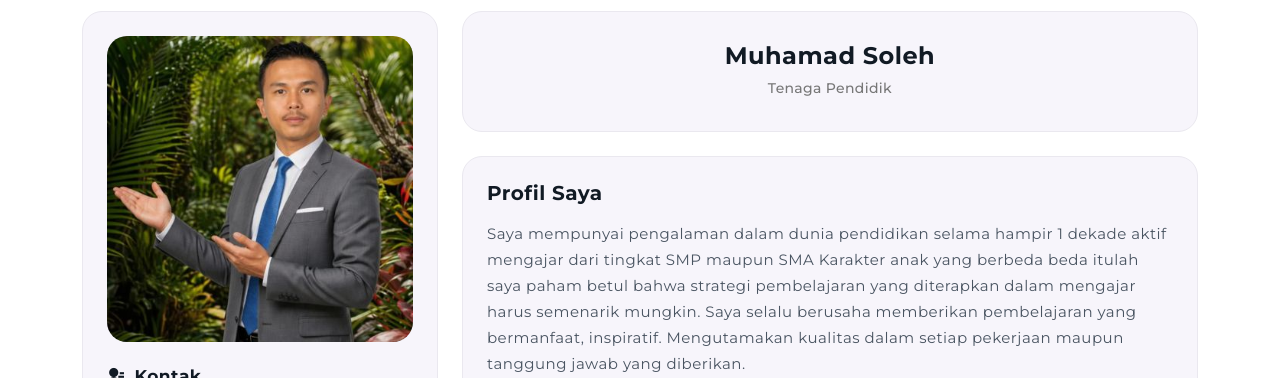
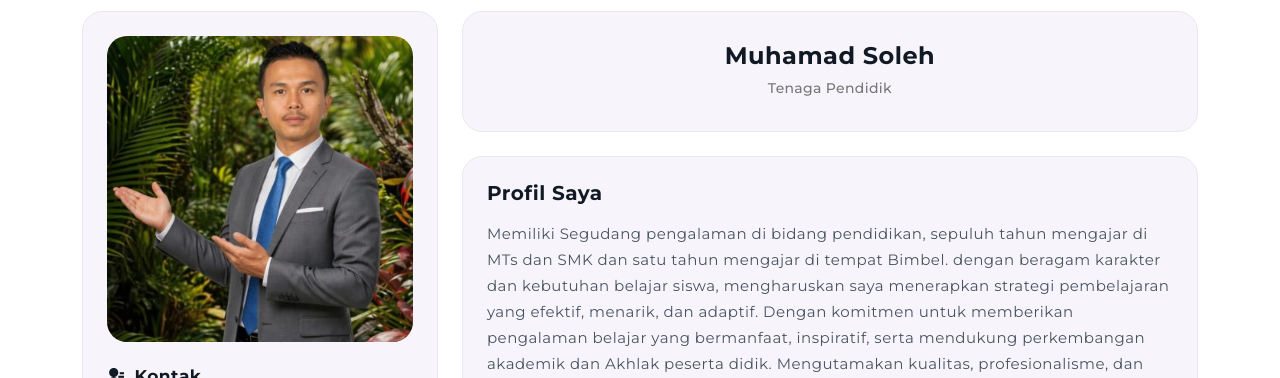
Before and after one commit to solehudinbaik90/portofolio2, a plain HTML site: page resume.html in a window 1280 px wide. Shown: the part 422-800 px from the top of the page. Drawn offline with Linux system fonts and the light colour scheme.

Commit message:
Update resume.html

```diff
--- a/resume.html
+++ b/resume.html
@@ -226,9 +226,9 @@
                                 <div class="inner-title mb-[16px]">
                                     <h5 class="text-[20px] font-bold mb-[0] text-[#111a24] tracking-[0.03rem] leading-[1.2] font-montserrat max-[991px]:text-[18px]">Profil Saya</h5>
                                 </div>
-                                <p class="text-[15px] mb-[16px] font-montserrat text-[#495461] font-normal leading-[26px] tracking-[0.03rem]">Saya mempunyai pengalaman dalam dunia pendidikan selama hampir 1 dekade aktif mengajar dari tingkat SMP maupun SMA
-                                    Karakter anak yang berbeda beda itulah saya paham betul bahwa strategi pembelajaran yang diterapkan dalam mengajar harus semenarik mungkin.
-                                    Saya selalu berusaha memberikan pembelajaran yang bermanfaat, inspiratif. Mengutamakan kualitas dalam setiap pekerjaan maupun tanggung jawab yang diberikan.</p>
+                                <p class="text-[15px] mb-[16px] font-montserrat text-[#495461] font-normal leading-[26px] tracking-[0.03rem]">Memiliki Segudang pengalaman di bidang pendidikan, sepuluh tahun mengajar di MTs dan SMK dan satu tahun mengajar di tempat Bimbel.
+                                    dengan beragam karakter dan kebutuhan belajar siswa, mengharuskan saya menerapkan strategi pembelajaran yang efektif, menarik, dan adaptif.
+                                    Dengan komitmen untuk memberikan pengalaman belajar yang bermanfaat, inspiratif, serta mendukung perkembangan akademik dan Akhlak peserta didik. Mengutamakan kualitas, profesionalisme, dan tanggung jawab dalam setiap tugas yang diberikan.</p>
                                 <p class="text-[15px] mb-[0] font-montserrat text-[#495461] font-normal leading-[26px] tracking-[0.03rem]">Bagi saya, kepuasan dan perkembangan peserta didik adalah prioritas utama.
                                     diberbagai sekolah pun saya memperoleh pelatihan baik dari internal sekolah,
                                     seperti merancang silabus dan Rpp sehabis pulang sekolah yang akan digunakan untuk esok harinya.
```
